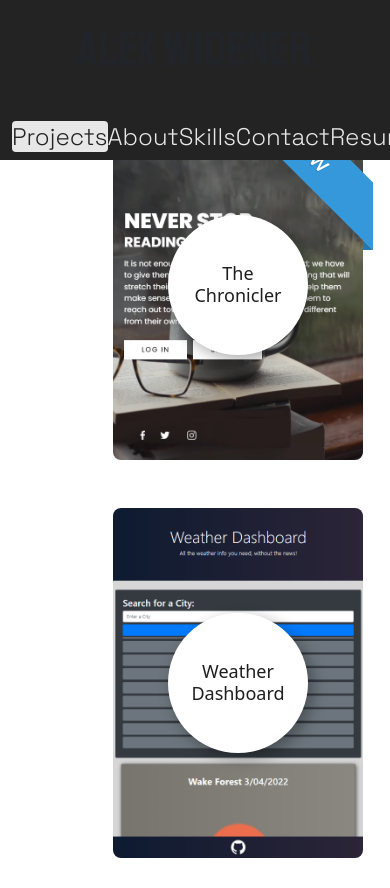
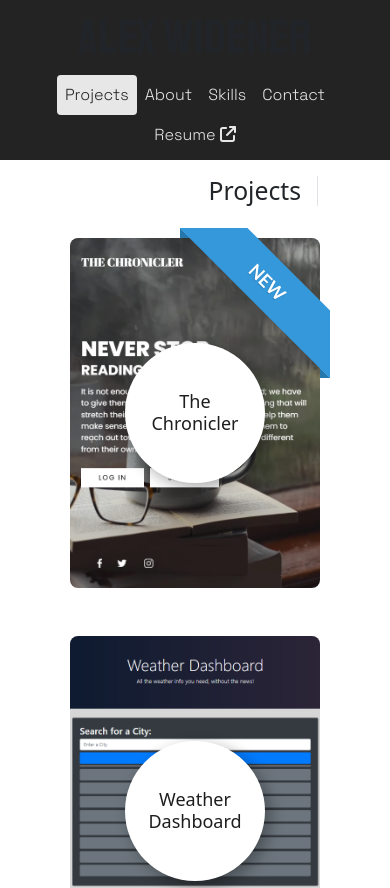
Before and after one commit to awidener3/portfolio, a React (Create React App) app: page / in a window 390 px wide. Shown: the top 888 px of the page. Built offline with nearby package versions, Linux system fonts and the light colour scheme; the HTML template or start-up script is replaced by a standard one.

Commit message:
fixed mobile responsiveness

```diff
--- a/src/components/PortfolioContainer.js
+++ b/src/components/PortfolioContainer.js
@@ -5,6 +5,7 @@ import Skills from './Skills';
 import Contact from './Contact';
 import Sidenav from './Sidenav';
 import 'bootstrap/dist/css/bootstrap.min.css';
+import './container.css';
 
 export default function PortfolioContainer() {
 	const [currentPage, setCurrentPage] = useState('Projects');
@@ -28,15 +29,17 @@ export default function PortfolioContainer() {
 	const handlePageChange = (page) => setCurrentPage(page);
 
 	return (
-		<div>
-			<div className="d-flex">
-				<div className="col-2">
+		<div className="wrapper">
+			<div className="d-flex flex-lg-row flex-md-column flex-sm-column flex-column vh-100">
+				<div>
 					<Sidenav
 						currentPage={currentPage}
 						handlePageChange={handlePageChange}
 					/>
 				</div>
-				<div className="mt-5 col-10">{renderPage()}</div>
+				<div className="container-fluid mt-lg-5 mt-3">
+					{renderPage()}
+				</div>
 			</div>
 		</div>
 	);
--- a/src/components/Sidenav/index.js
+++ b/src/components/Sidenav/index.js
@@ -16,12 +16,14 @@ const days = [
 export default function Sidenav({ currentPage, handlePageChange }) {
 	return (
 		<nav className="side-nav">
-			<div className="container-fluid mt-5">
+			<div className="container-fluid">
 				{/* header */}
-				<h2 className="nav-title text-center pb-3">Alex Widener</h2>
+				<h2 className="nav-title text-center pb-lg-3 pb-0">
+					Alex Widener
+				</h2>
 
 				{/* links */}
-				<ul className="text-center px-0 pt-3">
+				<ul className="d-flex flex-lg-column flex-row justify-content-center flex-wrap text-center px-0 pt-lg-3 pt-0">
 					<a
 						className={
 							currentPage === 'Projects'
--- a/src/components/Sidenav/sidenav.css
+++ b/src/components/Sidenav/sidenav.css
@@ -1,3 +1,19 @@
+.side-nav {
+	height: 100%;
+	width: 20rem;
+	/* position: fixed; */
+	z-index: 1;
+	top: 0;
+	left: 0;
+	background-color: #232323;
+	transition: 0.5s ease;
+	overflow-x: hidden;
+	padding-top: 20px;
+	display: flex;
+	flex-direction: column;
+	align-items: center;
+}
+
 .nav-title {
 	font-family: 'Staatliches', cursive;
 	font-size: 3rem;
@@ -12,6 +28,7 @@
 	font-weight: 300;
 	color: #e7e7e7;
 	transition: 0.2s ease;
+	padding: 1rem;
 }
 
 .link-active {
@@ -24,38 +41,19 @@
 	color: #e7e7e7;
 }
 
-.side-nav {
-	height: 100%;
-	width: 20rem;
-	position: fixed;
-	z-index: 1;
-	top: 0;
-	left: 0;
-	background-color: #232323;
-	transition: 0.5s ease;
-	overflow-x: hidden;
-	padding-top: 20px;
-	display: flex;
-	flex-direction: column;
-	align-items: center;
-}
-
-@media only screen and (max-width: 1790px) {
-	.side-nav {
-		width: 15rem;
-		padding-top: 20px;
-	}
-}
-
-@media only screen and (max-width: 1200px) {
+@media only screen and (max-width: 992px) {
 	.custom-nav-link {
 		display: inline;
+		font-size: 1rem;
+	}
+
+	.custom-nav-link {
+		padding: 0.5rem;
 	}
 
 	.side-nav {
 		height: 10rem;
 		width: 100%;
-		padding-top: 20px;
 		flex-direction: row;
 	}
 
--- /dev/null
+++ b/src/components/container.css
@@ -0,0 +1,13 @@
+.wrapper {
+	height: 100%;
+}
+
+.container-content {
+	margin-top: 2rem;
+}
+
+/* @media only screen and (max-width: 1200px) {
+	.container-content {
+		margin-top: 13rem;
+	}
+} */
--- a/src/components/projects/index.js
+++ b/src/components/projects/index.js
@@ -13,7 +13,7 @@ export default function Projects() {
 		<div className="container-fluid">
 			<h2 className="pe-3 border-end text-end me-5">Projects</h2>
 
-			<div className="section-content container-fluid d-flex flex-wrap">
+			<div className="section-content container-fluid d-flex flex-wrap justify-content-center">
 				{/* Chronicler */}
 				<ProjectCard
 					title="The Chronicler"
--- a/src/index.css
+++ b/src/index.css
@@ -1,4 +1,8 @@
 @import url('https://fonts.googleapis.com/css2?family=Space+Grotesk:wght@300;400;500;600;700&family=Staatliches&display=swap');
+
+html {
+	height: 100vh;
+}
 
 body {
 	margin: 0;
@@ -6,4 +10,9 @@ body {
 	color: #e7e7e7;
 	/* background-color: #e7e6d8; */
 	background-color: #1e1e1e;
+	height: 100%;
 }
+
+#root {
+	height: 100%;
+}
```
